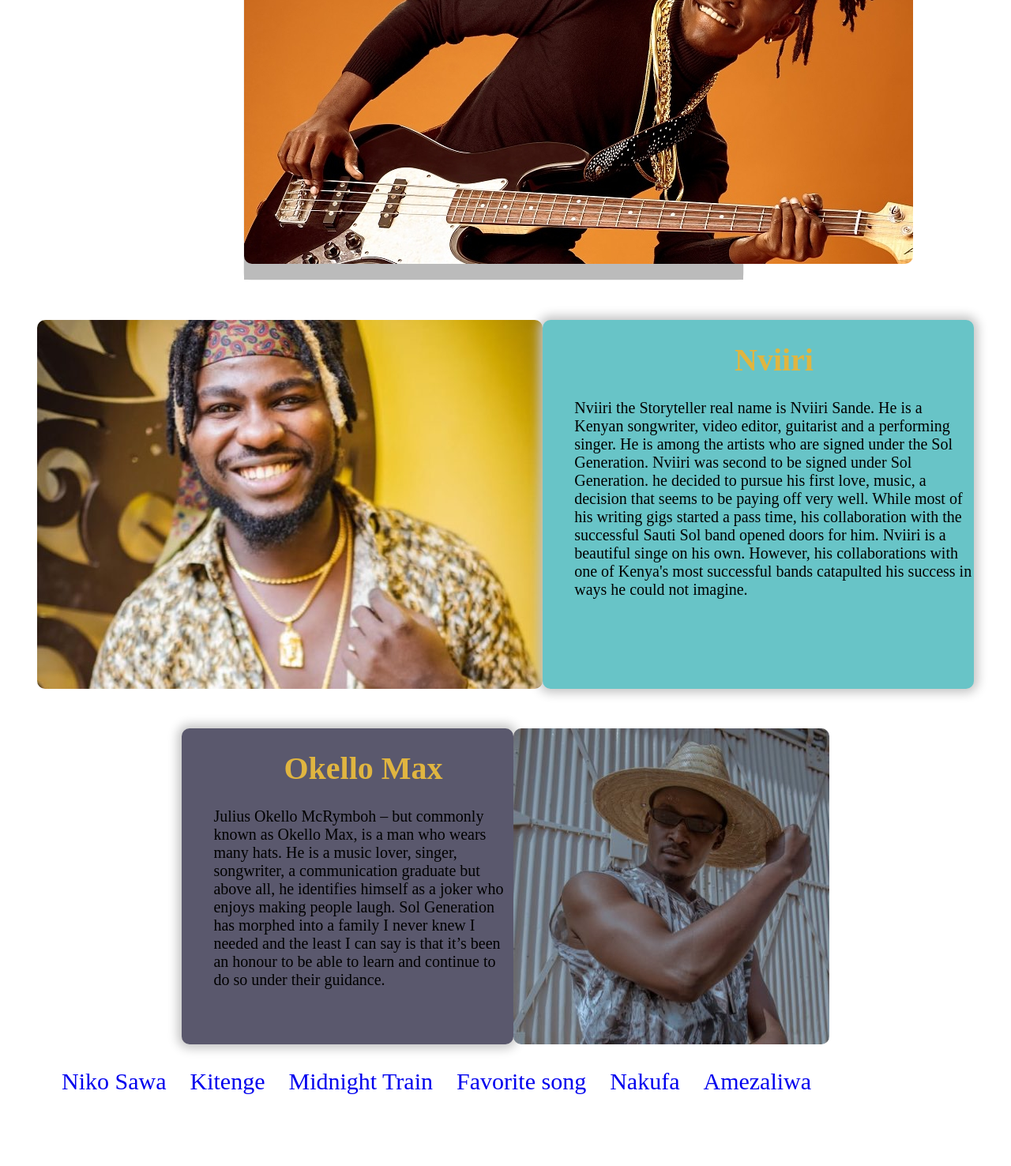
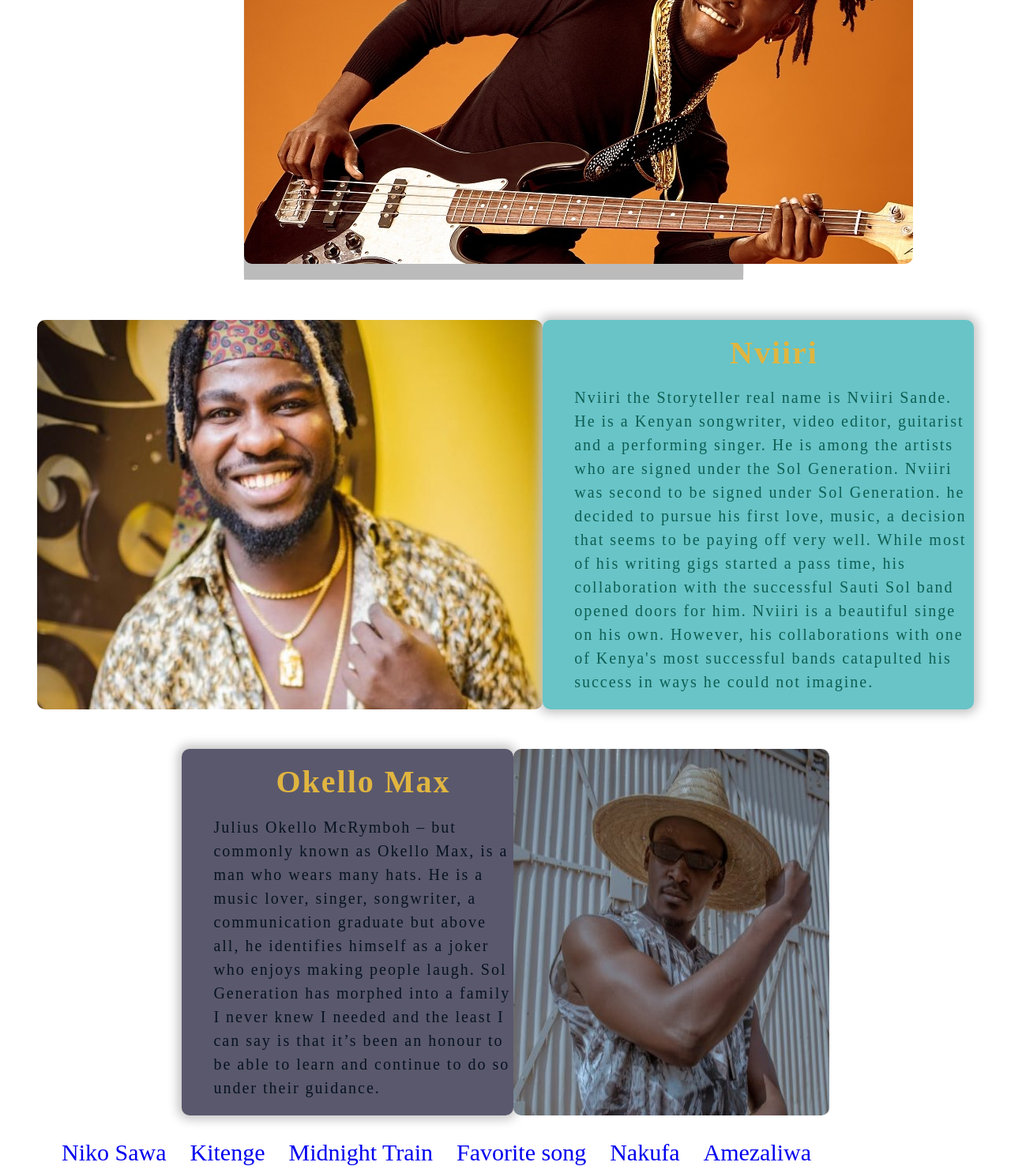
Before and after one commit to L0VINE/Favorite-Band, a plain HTML site: page index.html in a window 1280 px wide. Shown: the part 820-2296 px from the top of the page at 79% size. Before the commit the page ends 2206 px from the top, so only its background shows below. Drawn offline with Linux system fonts and the light colour scheme.

Commit message:
modified style.css

```diff
--- a/styles.css
+++ b/styles.css
@@ -88,15 +88,18 @@ ol{
     display: flex;
     padding-top: 50px;
    justify-content: center;
-   background-color: rgb(42, 175, 131)"
+
   }
   .N-content{
+   color: rgb(14, 94, 83);
     font-size: 20px;
     padding-left: 40px;
     width: 40%;
+    line-height: 30px;
     box-shadow:  0px 0px 13px 5px rgba(196,196,196,1);
     border-radius: 10px;
     background-color: rgb(104, 196, 199);
+    letter-spacing: 2px;
   }
   .Okello
   {
@@ -108,9 +111,12 @@ ol{
   font-size: 20px;
     padding-left: 40px;
     width: 30%;
+    line-height: 30px;
     box-shadow:  0px 0px 13px 5px rgba(196,196,196,1);
     border-radius: 10px;
     background-color: rgb(90, 88, 109);
+    color: rgb(6, 19, 31);
+    letter-spacing: 2px;
 }
 ul {
   display:flex;
```
